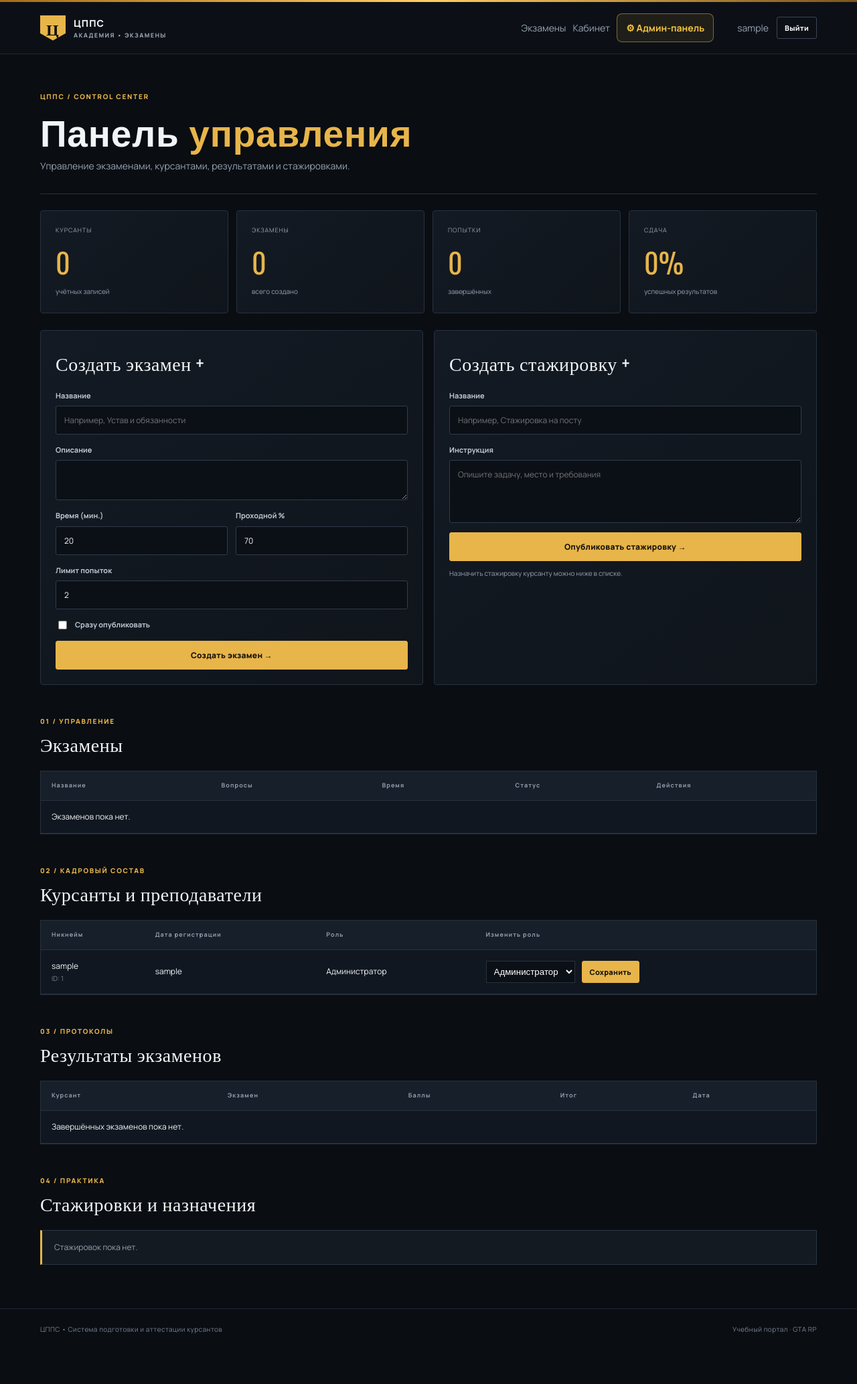
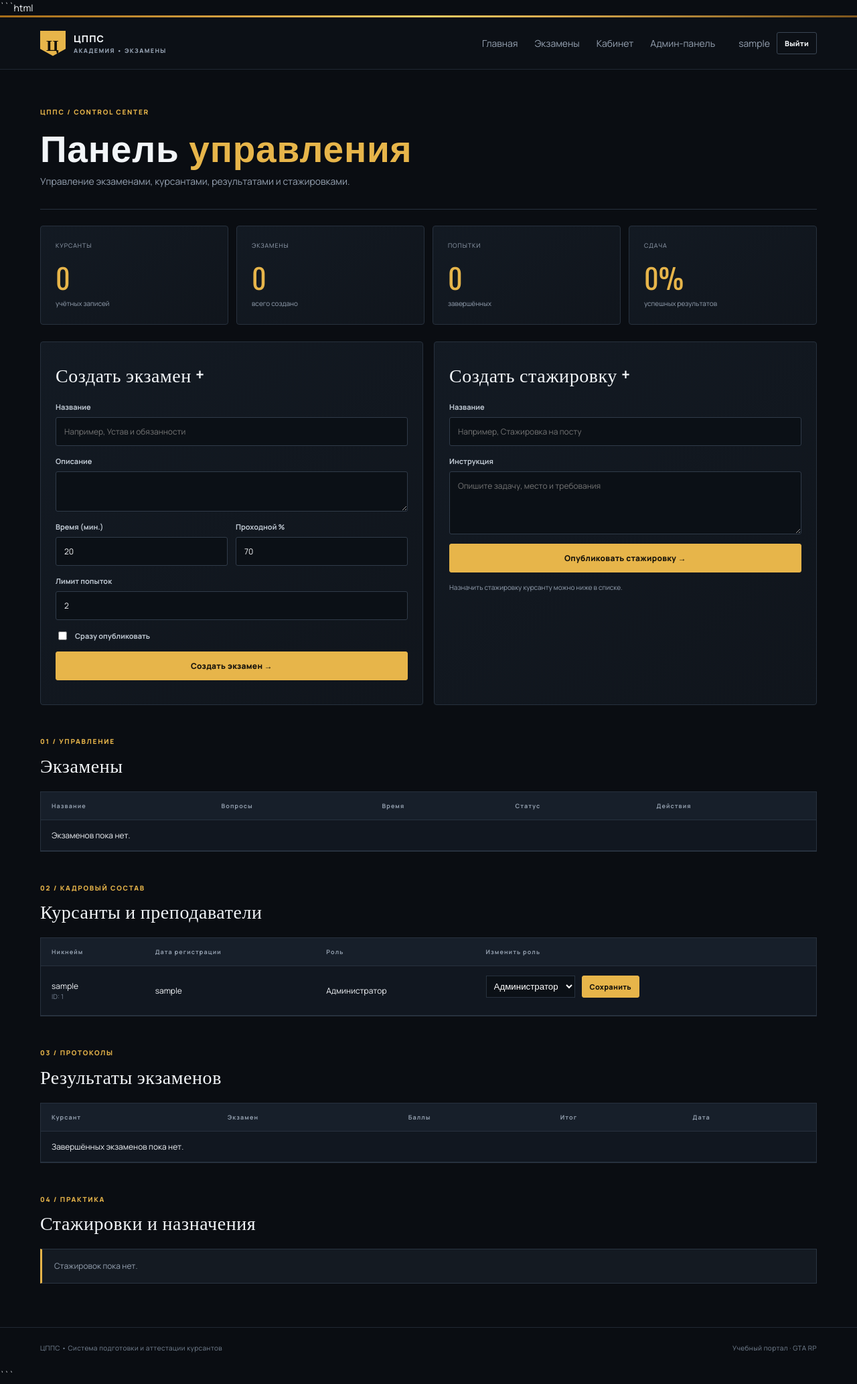
Before and after one commit to LiptonYT/CPPS_Exam_Portal_FIXED, a Flask app: page /admin in a window 1280 px wide. Shown: the whole page at 67% size. Before the commit the page ends 1992 px from the top, so only its background shows below. Run offline with Flask 3, Linux system fonts and the light colour scheme; the visitor is signed in with stand-in values (Sample User, id 1); data comes from the database, SQL or seed files in the repository; data that the repository does not hold is empty.

Commit message:
Update base.html

````diff
--- a/templates/base.html
+++ b/templates/base.html
@@ -1,4 +1,4 @@
-
+```html
 <!doctype html>
 <html lang="ru">
 <head>
@@ -8,60 +8,6 @@
     <title>{% block title %}ЦППС | Экзамены курсантов{% endblock %}</title>
 
     <link rel="stylesheet" href="{{ url_for('static', filename='style.css') }}">
-
-    <style>
-        .nav-links {
-            display: flex;
-            align-items: center;
-            flex-wrap: wrap;
-            gap: 10px;
-        }
-
-        .nav-links a {
-            text-decoration: none;
-            transition: background .2s, color .2s;
-        }
-
-        .nav-links .admin-link {
-            color: #f5c542;
-            font-weight: 700;
-            border: 1px solid rgba(245, 197, 66, .45);
-            border-radius: 8px;
-            padding: 9px 13px;
-            background: rgba(245, 197, 66, .08);
-        }
-
-        .nav-links .admin-link:hover {
-            background: #f5c542;
-            color: #171717;
-        }
-
-        .nav-user {
-            display: flex;
-            align-items: center;
-            gap: 12px;
-        }
-
-        .nav-user form {
-            margin: 0;
-        }
-
-        @media (max-width: 760px) {
-            header.nav {
-                flex-wrap: wrap;
-                gap: 14px;
-            }
-
-            .nav-links {
-                order: 3;
-                width: 100%;
-            }
-
-            .nav-user {
-                margin-left: auto;
-            }
-        }
-    </style>
 </head>
 
 <body>
@@ -76,16 +22,15 @@
             </span>
         </a>
 
-        <nav class="nav-links">
+        <nav>
+            <a href="{{ url_for('index') }}">Главная</a>
             <a href="{{ url_for('tests_list') }}">Экзамены</a>
 
             {% if current_user %}
                 <a href="{{ url_for('dashboard') }}">Кабинет</a>
 
                 {% if current_user.role == 'admin' %}
-                    <a class="admin-link" href="{{ url_for('admin') }}">
-                        ⚙ Админ-панель
-                    </a>
+                    <a href="{{ url_for('admin') }}">Админ-панель</a>
                 {% endif %}
             {% endif %}
         </nav>
@@ -100,7 +45,7 @@
                         name="_csrf"
                         value="{{ csrf_token() }}"
                     >
-                    <button class="btn btn-small btn-ghost" type="submit">
+                    <button type="submit" class="btn btn-small btn-ghost">
                         Выйти
                     </button>
                 </form>
@@ -144,3 +89,4 @@
     {% block scripts %}{% endblock %}
 </body>
 </html>
+```
````
